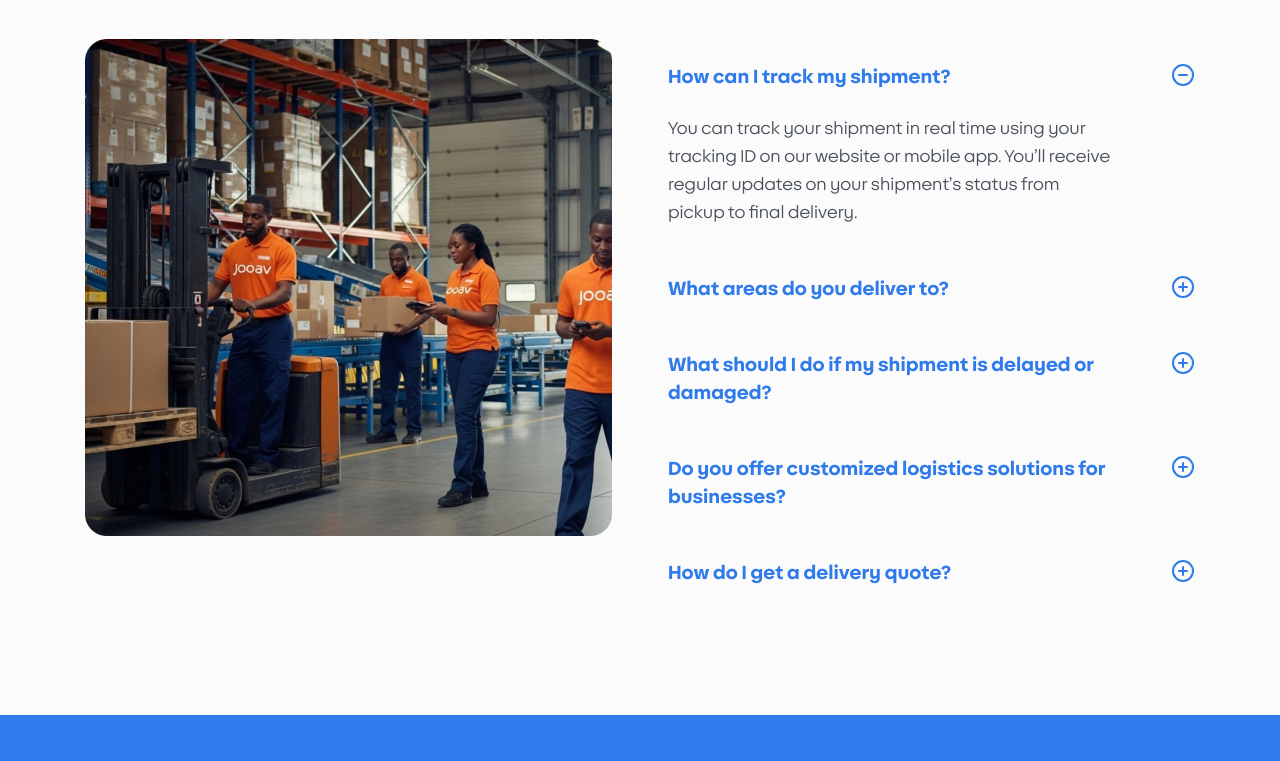
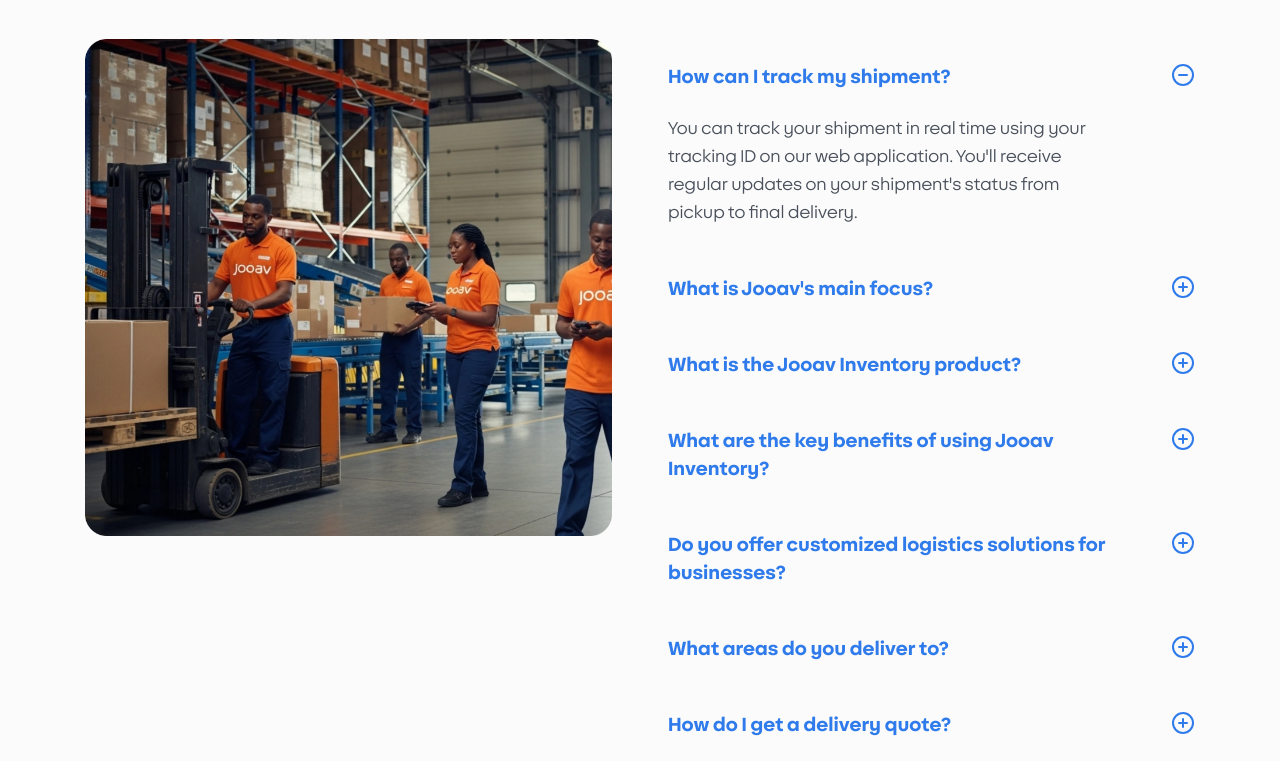
Before and after one commit to JOOAV-Al/Website, a Next.js app: page / in a window 1280 px wide. Shown: the part 5548-6309 px from the top of the page. Built offline with nearby package versions, Linux system fonts and the light colour scheme.

Commit message:
Updated FAQ

```diff
--- a/src/data/landing-page.ts
+++ b/src/data/landing-page.ts
@@ -118,19 +118,28 @@ export const partners: string[] = [
 
 export const faqs: FAQ[] = [
   {question: "How can I track my shipment?",
-    answer: "You can track your shipment in real time using your tracking ID on our website or mobile app. You’ll receive regular updates on your shipment’s status from pickup to final delivery."
+    answer: "You can track your shipment in real time using your tracking ID on our web application. You'll receive regular updates on your shipment's status from pickup to final delivery."
+  },
+  {question: "What is Jooav's main focus?",
+    answer: "Jooav focuses on redefining retail inventory and logistics in Africa and revolutionizing FMCG distribution in Africa."
+  },
+  {question: "What is the Jooav Inventory product?",
+    answer: "Jooav Inventory is a mobile-first ERP platform that enables FMCG retailers and wholesalers to monitor stock, restock directly from manufacturers, and manage operations effortlessly in one simple, intelligent dashboard."
+  },
+  {question: "What are the key benefits of using Jooav Inventory?",
+    answer: "The platform provides access to a Manufacturer Marketplace to order directly from FMCG manufacturers at factory-level pricing, Real Time Tracking to track every order from dispatch to delivery, and Smart Inventory Control to manage stock in/out from your phone with real-time updates and alerts."
+  },
+  {question: "Do you offer customized logistics solutions for businesses?",
+    answer: "Yes. We expertly manage every stage of your logistics journey from secure and efficient transit to organized, technology-driven warehousing. We offer solutions to streamline inventory and logistics for retailers with a focus on reliability, transparency, and speed."
   },
   {question: "What areas do you deliver to?",
-    answer: "You can track your shipment in real time using your tracking ID on our website or mobile app. You’ll receive regular updates on your shipment’s status from pickup to final delivery."
+    answer: "Our logistics services are currently centered on Ondo Akure for now, with a focus on FMCG distribution within the region."
+  },
+  {question: "How do I get a delivery quote?",
+    answer: "You can contact our customer care for enquiries."
   },
   {question: "What should I do if my shipment is delayed or damaged?",
-    answer: "You can track your shipment in real time using your tracking ID on our website or mobile app. You’ll receive regular updates on your shipment’s status from pickup to final delivery."
-  },
-  {question: "Do you offer customized logistics solutions for businesses?",
-    answer: "You can track your shipment in real time using your tracking ID on our website or mobile app. You’ll receive regular updates on your shipment’s status from pickup to final delivery."
-  },
-  {question: "How do I get a delivery quote?",
-    answer: "You can track your shipment in real time using your tracking ID on our website or mobile app. You’ll receive regular updates on your shipment’s status from pickup to final delivery."
+    answer: "You should contact our Customer Representative team for more enquiries or support. You can reach them by phone at +234 9033930771 or by email at support@jooav.com"
   },
 ]
 
```
